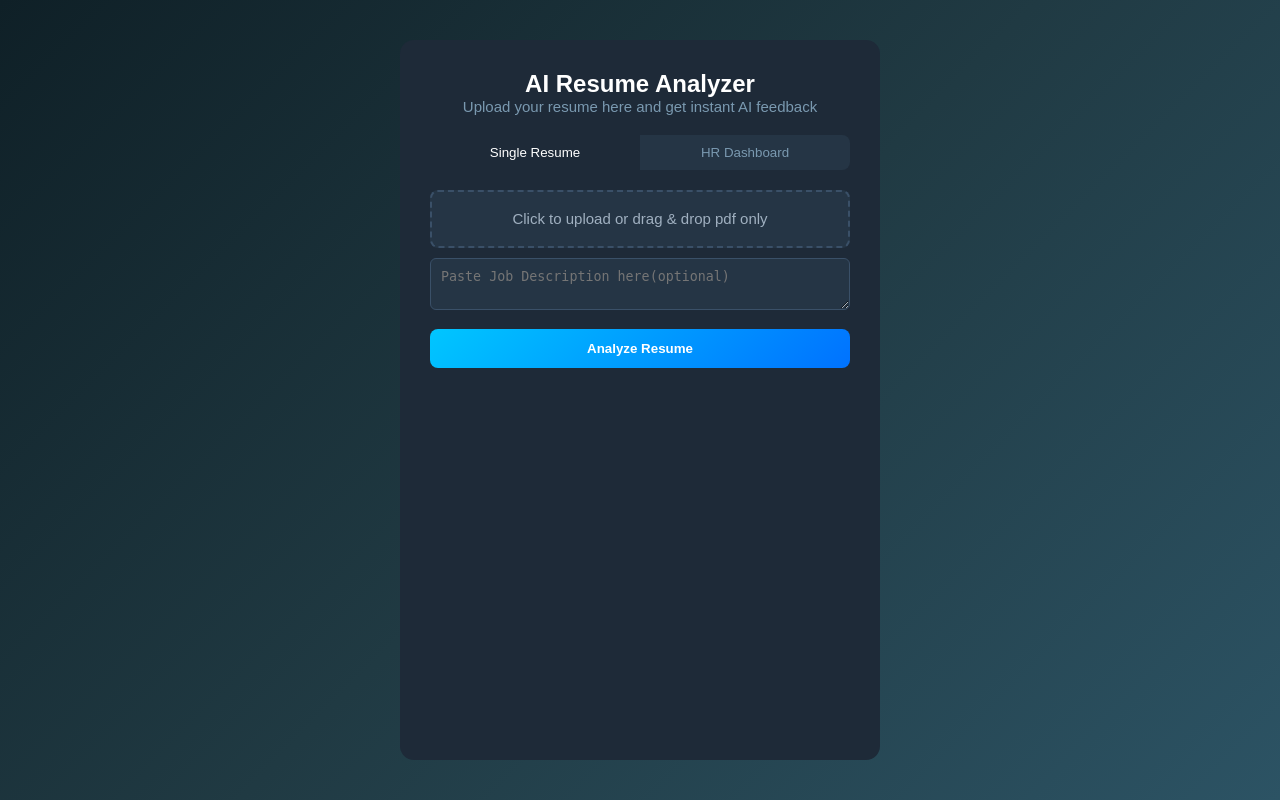
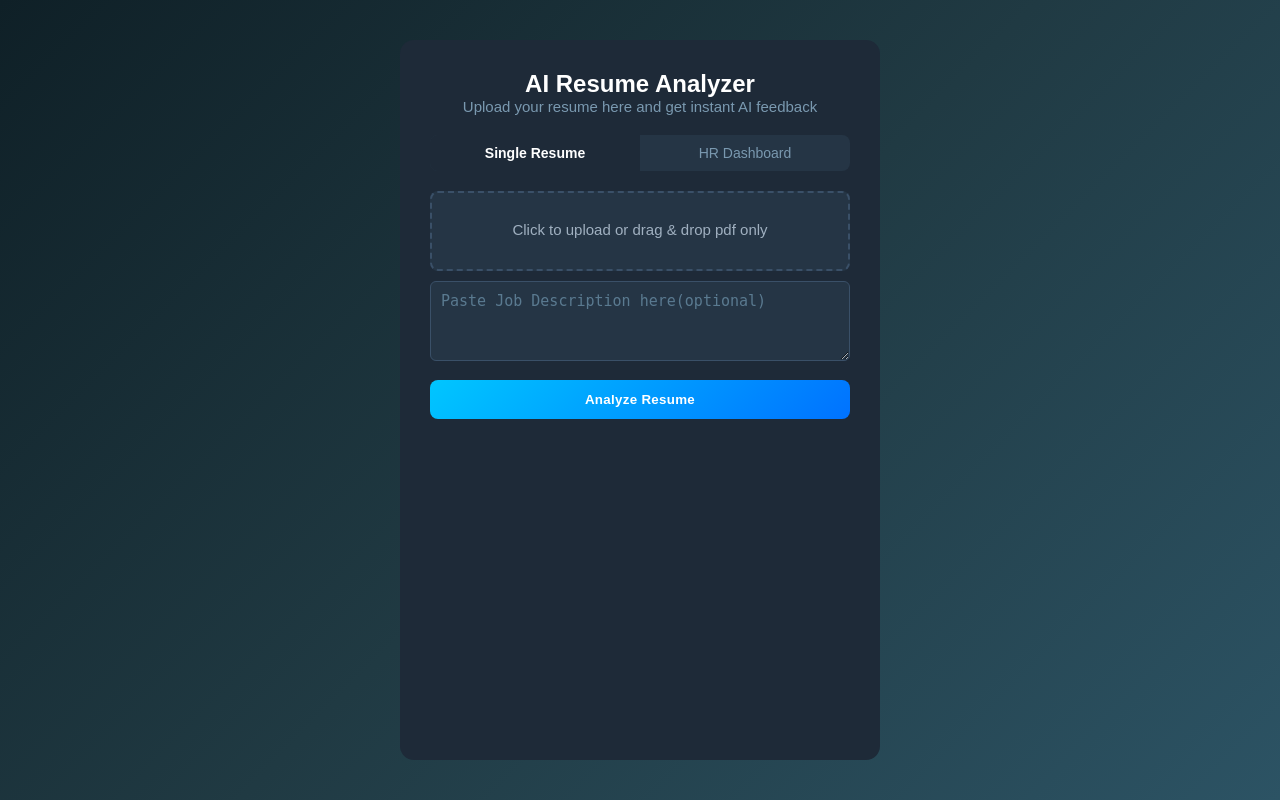
Before and after one commit to debarityajit-lab/AI-Smart-Resume-Screening-System, a Flask app: page / in a window 1280 px wide. Run offline with Flask 3, Linux system fonts and the light colour scheme.

Commit message:
Some improvements made to CSS

```diff
--- a/static/style.css
+++ b/static/style.css
@@ -1,4 +1,4 @@
-*
+*,*::before, *::after
 {
     box-sizing: border-box;
     margin: 0;
@@ -19,7 +19,8 @@ body
     background: #1e2a38;
     padding: 30px;
     border-radius: 14px;
-    width: 480px;
+    width: 100%;
+    max-width: 480px;
 }
 .header
 {
@@ -41,6 +42,7 @@ h1
     background:#253545;
     border-radius: 8px;
     margin-bottom: 20px;
+    overflow: hidden;
 }
 .tab
 {
@@ -50,11 +52,14 @@ h1
     background: transparent;
     color:#7a99b0;
     cursor:pointer;
+    font-size: 14px;
+    transition: background 0.2s, color 0.2s;
 }
 .tab.active
 {
     background: #1e2a38;
     color: white;
+    font-weight: 600;
 }
 .tab-panel
 {
@@ -70,21 +75,38 @@ h1
     background: #253545;
     border: 2px dashed #3a5068;
     border-radius:8px;
-    padding:18px;
+    padding:28px 18px;
     text-align: center;
     margin-bottom : 10px;
+    min-height: 80px;
+    transition: border-color 0.2s;
+    cursor: pointer;
+}
+.upload-box:hover
+{
+    border-color: #00c6ff;
 }
 .upload-box input
 {
     position: absolute;
-    inset: 0;
+    top: 0; right: 0; bottom:0; left:0;
     opacity: 0;
     cursor: pointer;
+    width:100%;
+    height:100%;
 }
 .upload-label
 {
     color: #a0b0c0;
     font-size:15px;
+    pointer-events: none;
+}
+.upload-hint
+{
+    display: block;
+    font-size:12px;
+    color: #5a7a90;
+    margin-top: 6px;
 }
 textarea
 {
@@ -95,6 +117,13 @@ textarea
     color:white;
     padding: 10px;
     margin-bottom : 15px;
+    font-size: 15px;
+    resize:vertical;
+    height: 80px;
+}
+textarea::placeholder
+{
+    color: #5a7a90;
 }
 button:not(.tab)
 {
@@ -107,12 +136,23 @@ button:not(.tab)
     font-weight: bold;
     cursor: pointer;
     margin-bottom: 10px;
+    letter-spacing: 0.3px;
+    transition: opacity 0.2s;
+}
+button:not(.tab):hover
+{
+    opacity:0.9s;
+}
+button:not(.tab):active
+{
+    opacity:0.8s;
 }
 #error-box
 {
     color:#ff7070;
     font-size:15px;
     margin-top:10px;
+    min-height: 20px;
 }
 #results
 {
@@ -123,41 +163,68 @@ button:not(.tab)
 {
     font-size:18px;
     margin-bottom:10px;
+    color:#00c6ff;
+    margin-bottom: 12px;
 }
 #meta-name,#meta-exp,#meta-edu
 {
     font-size:13px;
-    margin-bottom: 3px;
+    margin-bottom: 4px;
+    color: #a0b0c0;
+}
+#meta-name
+{
+    color:white;
+    font-weight: 600;
+    font-size: 15px;
 }
 #score-reason
 {
     font-size:12px;
     background: #a0b0c0;
     margin-top:6px;
+    padding: 8px 10px;
+    background: #1a3040;
+    border-left: 3px solid #00c6ff;
+    border-radius: 0 6px 6px 0;
+    line-height: 1.5;
 }
 .section-label
 {
     font-size:12px;
-    background:#7a99b0;
     margin-top:12px;
+    text-transform: uppercase;
+    letter-spacing: 0.7px;
+    color: #5a7a90;
+    margin: 14px 0 6px;
 }
 .tag-group
 {
     display:flex;
     flex-wrap:wrap;
-    gap:5px;
+    gap:6px;
 }
 .tag
 {
-    background: #00c6ff20;
+    background: rgba(0,198,225,0.1);
     color: #00c6ff;
-    padding: 3px 8px;
+    border: 1px solid rgba(0,198,225,0.2);
+    padding: 3px 10px;
     border-radius: 12px;
     font-size: 11px;
 }
 .suggestion-list
 {
     list-style: none;
+}
+.tag-missing
+{
+    background: rgba(255,120,80,0.1);
+    color:#ff7850;
+    border: 1px solid rgba(255,120,80,0.2);
+    padding: 3px 10px;
+    border-radius:12px;
+    font-size:11px;
 }
 .suggestion-list li
 {
```
